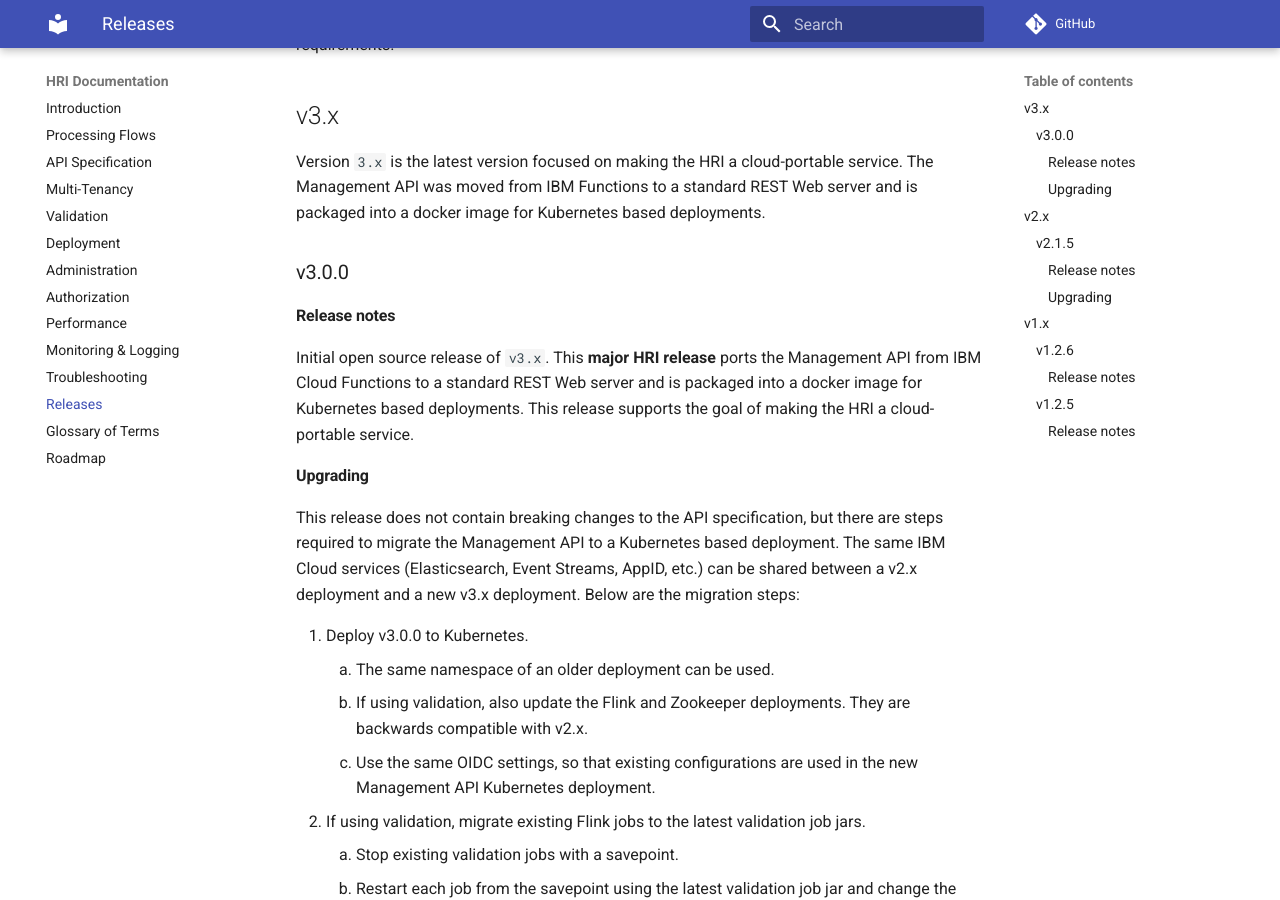
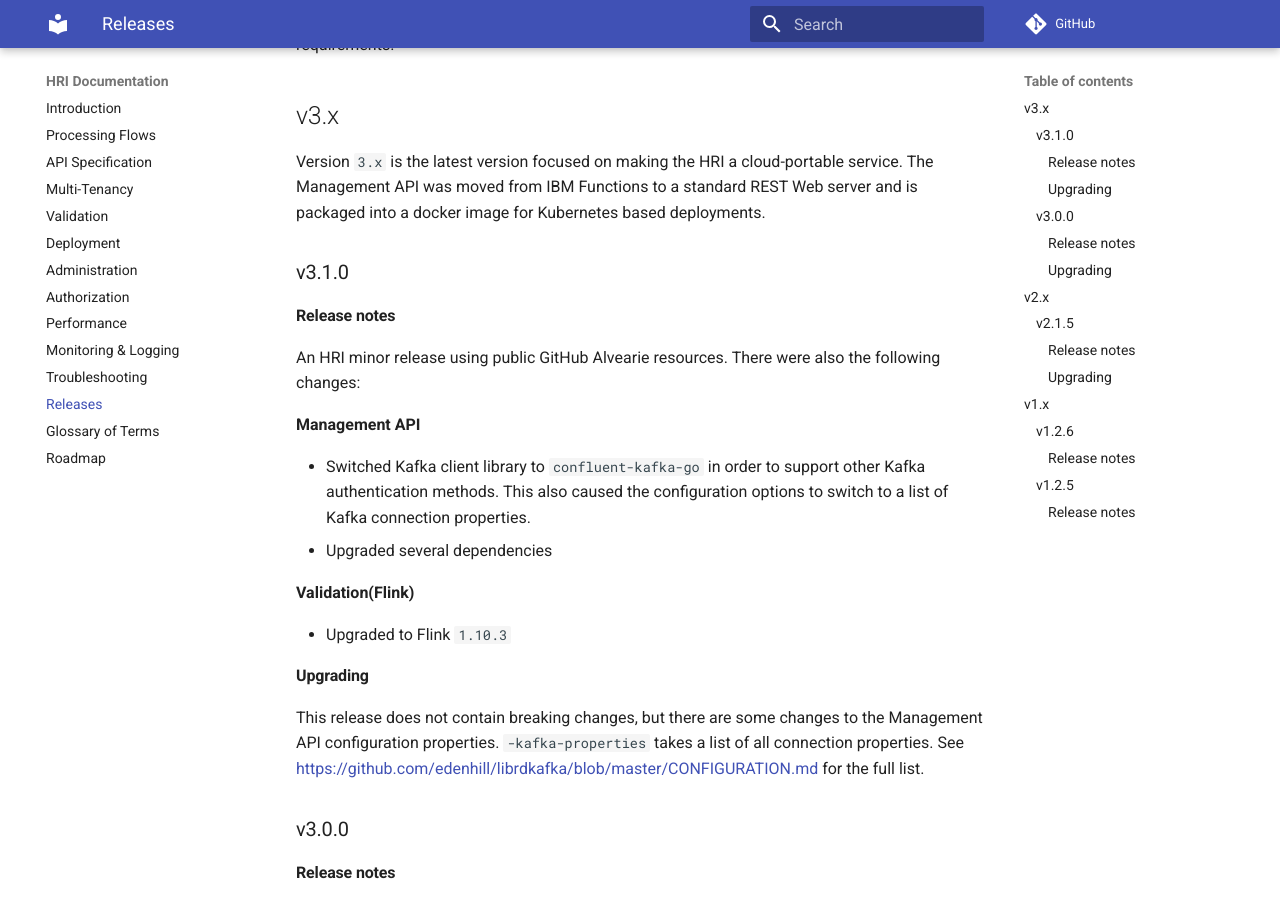
Before and after one commit to Alvearie/HRI, an MkDocs documentation site: the page built from documentation/releases.md, in a window 1280 px wide and 900 px high, scrolled down 522 px. Built offline with MkDocs 1.6.1 and Material for MkDocs 9.7.7, drawn with Linux system fonts in a browser that asks for light colours; comment, search, counter and statistics services are not loaded; the version menu is left out.

Commit message:
WHFHRI-703 (#10)
* Added v3.1.0 release notes

Signed-off-by: David N Perkins <52574694+David-N-Perkins@users.noreply.github.com>

```diff
--- a/documentation/releases.md
+++ b/documentation/releases.md
@@ -6,6 +6,23 @@ Unless stated otherwise in the release notes of a specific version, upgrading th
 
 ## v3.x
 Version `3.x` is the latest version focused on making the HRI a cloud-portable service. The Management API was moved from IBM Functions to a standard REST Web server and is packaged into a docker image for Kubernetes based deployments.
+
+### v3.1.0
+
+#### Release notes
+An HRI minor release using public GitHub Alvearie resources. There were also the following changes:
+
+**Management API**
+
+- Switched Kafka client library to `confluent-kafka-go` in order to support other Kafka authentication methods. This also caused the configuration options to switch to a list of Kafka connection properties.
+- Upgraded several dependencies
+
+**Validation(Flink)**
+
+- Upgraded to Flink `1.10.3`
+
+#### Upgrading
+This release does not contain breaking changes, but there are some changes to the Management API configuration properties. `-kafka-properties` takes a list of all connection properties. See https://github.com/edenhill/librdkafka/blob/master/CONFIGURATION.md for the full list.
 
 ### v3.0.0
 
```
